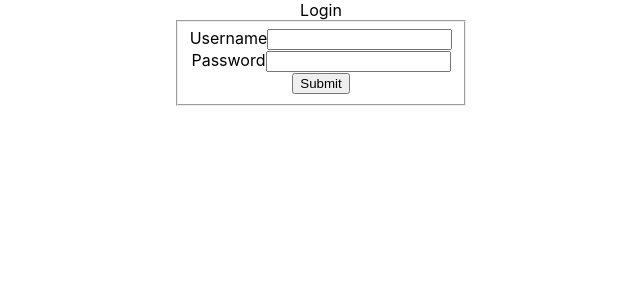
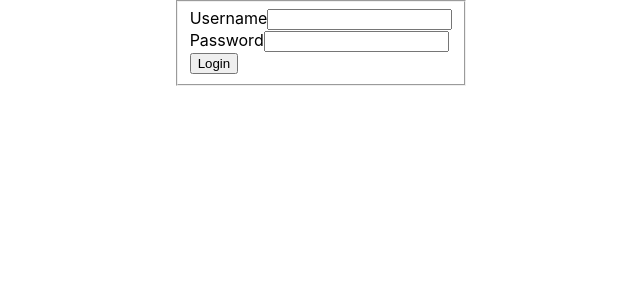
Before and after one commit to UP927887/industrial-project-grp4, a React (Create React App) app in the folder front_end/: page / in a window 1280 px wide. Shown: the top 300 px of the page, without its empty margins (319-959 px from the left). Built offline with nearby package versions, Linux system fonts and the light colour scheme.

Commit message:
idk just added

```diff
--- a/front_end/src/App.css
+++ b/front_end/src/App.css
@@ -1,12 +1,40 @@
-.App {
-  text-align: center;
-  /* width: 100%; */
-  /* height: 100vh; */
-  /* background-color: #1b1b32; */
-  font-size: 16px;
+.login-form-container {
+  width: 100%;
   display: flex;
   justify-content: center;
 }
+
+/* .login-form {
+  background-color: #242424;
+  border-radius: 16px;
+  box-shadow: 1px 3px 30px rgba(0, 0, 0, 0.6);
+  padding: 5rem;
+  display: flex;
+  flex-direction: column;
+  justify-content: center;
+}
+
+.login-form label {
+  font-size: 1.1rem;
+}
+
+.login-form .btn-login {
+  background: linear-gradient(90deg, var(--accent-1), var(--accent-2));
+  border: none;
+  border-radius: 16px;
+  padding: 1rem;
+  font-weight: bold;
+  color: #000;
+  transition: all 250ms ease;
+  font-size: 1.5rem;
+  width: 100%;
+  box-sizing: border-box;
+}
+
+.btn-login:hover {
+  cursor: pointer;
+  filter: brightness(110%);
+} */
 /*
 form {
   width: 60vw;
--- a/front_end/src/App.js
+++ b/front_end/src/App.js
@@ -1,7 +1,9 @@
 import './App.css';
 // import VideoLiveFeed from './VideoFeed';
 // import { Router, Route } from 'react-router-dom';
+// import Login from './Logintemp';
 import Login from './Login';
+
 
 function App() {
   return (
--- a/front_end/src/Login.jsx
+++ b/front_end/src/Login.jsx
@@ -11,13 +11,29 @@ import "./App.css";
 
 export default function Login() {
 
+
     const [isSubmitted, setIsSubmitted] = useState(false);
 
     const [usernameLog, setUsername] = useState('');
     const [passwordLog, setPassword] = useState('');
 
+    // const errorM = document.getElementById('error');
+
+    // console.log(errorM.innerText.length);
+
     const loginfunc = (e) => {
         e.preventDefault();
+
+        let errorMsg = document.getElementsByClassName('error');
+
+        const usernameElem = document.getElementsByClassName('username');
+        const passwordElem = document.getElementsByClassName('password');
+
+        [usernameElem, passwordElem].forEach(elem => {
+            elem.addEventListener('click', function(){
+                errorMsg.innerHTML = "";
+            })
+        });
 
         axios.post("http://localhost:3001/login", { // "https://aws-eu-west-2.connect.psdb.cloud:3306/login"
             usernameSub: usernameLog,
@@ -26,22 +42,33 @@ export default function Login() {
                     setIsSubmitted(true);
                 } else {
                     setIsSubmitted(false);
+                    errorMsg.innerHTML = "Incorrect username/password";
+
                 }
             }).catch((error) => {
                 console.log(error);
             });
     };
+    // const deleteErrorMessage = () => {
+    //     let errorMsg = document.getElementById('username');
+    //     if (errorMsg) {
+    //         errorMsg.addEventListener('focus', function(){
+    //             errorMsg.innerHTML = "";
+    //         });
+    //     }
+    // };
+    // deleteErrorMessage();
 
     const renderLoginForm = (
         <div htmlFor="login-form-container">
-            <form onSubmit={loginfunc}>
+            <form class="login-form" onSubmit={loginfunc}>
                 <fieldset
                 htmlFor="login-form"
                 >
                     <div>
                         <label htmlFor="username">Username</label>
                         <input
-                            id = "username"
+                            className = "login-form username"
                             name = "uname"
                             type = "text" required
                             onChange={(e) => {
@@ -53,7 +80,7 @@ export default function Login() {
                     <div>
                         <label type="password" htmlFor="password">Password</label>
                         <input
-                            id = "password"
+                            className = "login-form password"
                             name = "pw"
                             type = "password" required
                             onChange={(e) => {
@@ -63,19 +90,19 @@ export default function Login() {
                     </div>
 
                     <div>
-                        <button type="submit" /*onClick={loginfunc}*/>
-                            Submit
+                        <button className="btn-login" type="submit" /*onClick={loginfunc}*/>
+                            Login
                         </button>
                     </div>
                 </fieldset>
             </form>
+            <div id='error'></div>
         </div>
     );
 
     return(
         <div className="login">
             <div className="login-form-container">
-                <div className="title">Login</div>
                 {isSubmitted ? <VideoLiveFeed /> : renderLoginForm}
             </div>
         </div>
--- a/front_end/src/Logintemp.jsx
+++ b/front_end/src/Logintemp.jsx
@@ -3,6 +3,7 @@
 import React, {useState} from 'react';
 import ReactDOM from 'react-dom';
 import { BrowserRouter as Router } from 'react-router-dom';
+import { VideoLiveFeed } from './videofeed/VideoFeed';
 
 import "./App.css";
 
@@ -91,8 +92,8 @@ export default function Login() {
     return(
         <div className="login">
             <div className="login-form-container">
-                <div className="title">Login</div>
-                {isSubmitted ? <a href='./VideoFeed.jsx'>l</a> : renderLoginForm}
+                {isSubmitted ? <VideoLiveFeed /> : renderLoginForm}
+
             </div>
         </div>
     )
--- a/front_end/src/videofeed/VideoFeed.jsx
+++ b/front_end/src/videofeed/VideoFeed.jsx
@@ -6,12 +6,12 @@ import "./Livefeed.css";
 
 export const VideoLiveFeed = () => {
     // window.location.href = '../videofeed';
-
+    // LOGIC TO ADD MORE ROWS WHEN IT DETECTS VEHICLES
 
     return(
         <div>
             <div class='live-feed-box'>
-                <button class="kyle">SUBMIT</button>
+                {/* <button class="kyle">SUBMIT</button> */}
 
             </div>
             <div class='summary'>
```
Also changed, not shown: front_end/src/database.js (+7 -42 lines).
